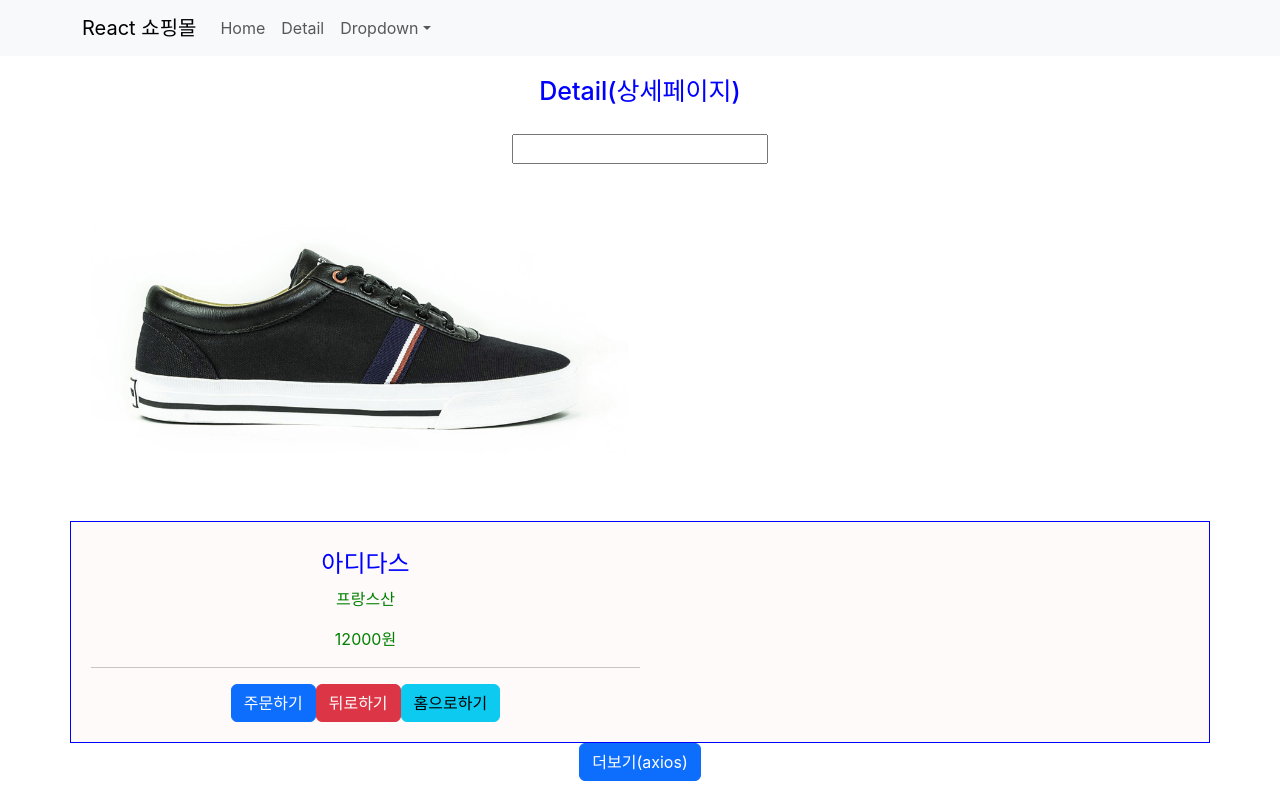
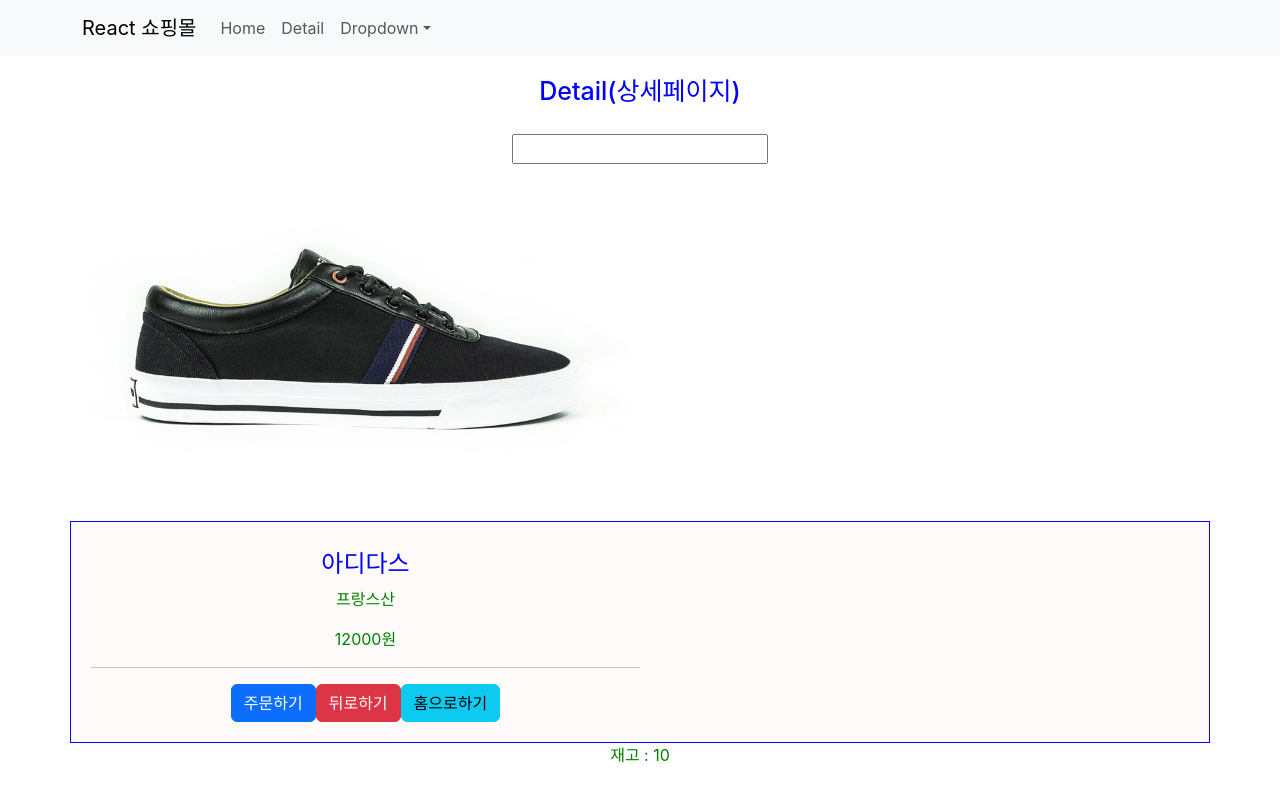
Before and after one commit to kimnamyong/reactshop, a React (Create React App) app in the folder shop/: page /detail/0 in a window 1280 px wide. Built offline with nearby package versions, Linux system fonts and the light colour scheme.

Commit message:
no message

```diff
--- a/shop/src/App.js
+++ b/shop/src/App.js
@@ -13,6 +13,7 @@ function App() {
   let [shoes, setShoes] = useState(Data);
   let getUrl = "https://codingapple1.github.io/shop/data2.json";
   let [show, setShow] = useState(false);
+  let [재고, 재고변경]=useState([10,11,12])
 
   const loading = () => {
     return (
@@ -22,45 +23,47 @@ function App() {
     );
   };
   const loading2 = (
-  <div><h2>로딩중...</h2></div>
+    <div>
+      <h2>로딩중...</h2>
+    </div>
   );
   const getData = () => {
     axios
       .get(getUrl)
       .then((result) => {
         // console.log(result.data);
-        setShow(true)
+        setShow(true);
         setShoes([...shoes, ...result.data]);
-        setTimeout(()=>{
-          setShow(false)
-        },1000)
+        setTimeout(() => {
+          setShow(false);
+        }, 1000);
       })
       .catch(() => {
         console.log("접속실패....");
-        setShow(true)
+        setShow(true);
       });
   };
+
   return (
     <div className="App">
       <NavBar />
       <Switch>
         <Route exact path="/">
           <Home shoes={shoes} />
+          {show ? loading() : null}
+          {show ? loading2 : null}
+
+          <button className="btn btn-primary" onClick={getData}>
+            더보기(axios)
+          </button>
         </Route>
         <Route path="/detail" exact>
           <Details />
         </Route>
         <Route path="/detail/:id" exact>
-          <Details shoes={shoes} />
+          <Details shoes={shoes} 재고={재고} />
         </Route>
       </Switch>
-
-      {show ? loading() : null}
-      {show ? loading2 : null}
-
-      <button className="btn btn-primary" onClick={getData}>
-        더보기(axios)
-      </button>
     </div>
   );
 }
--- a/shop/src/components/Details.js
+++ b/shop/src/components/Details.js
@@ -91,7 +91,14 @@ const Details = (props) => {
           </div>
         </DIV>
       </div>
+      <Info 재고={props.재고}></Info>
     </div>
   );
 };
 export default Details;
+
+function Info(props){
+  return (
+    <p>재고 : {props.재고[0]}</p>
+  )
+}
```
Also changed, not shown: 1 other file (tests, documents, lock files or other folders).
